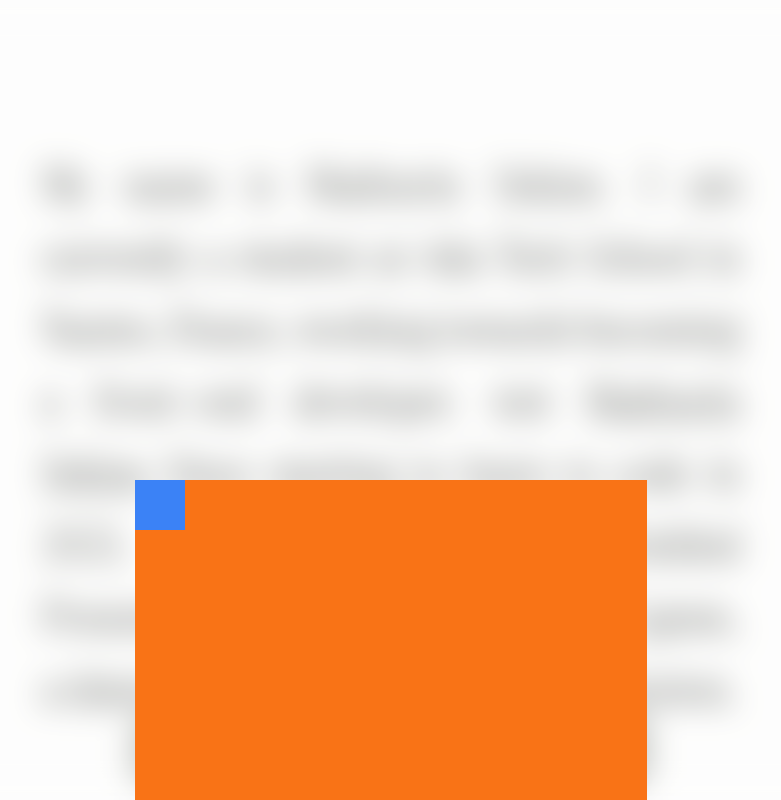
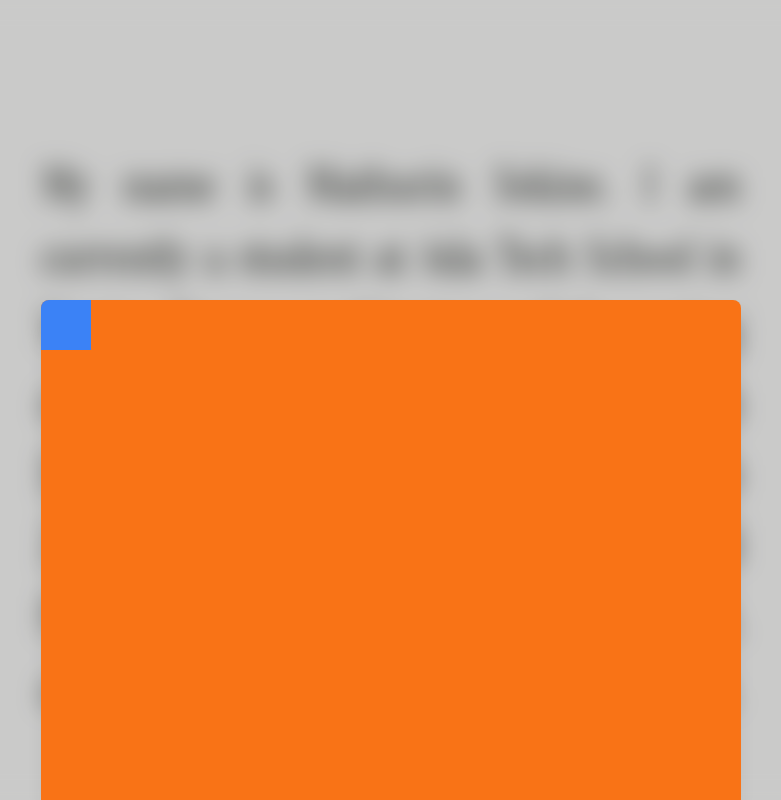
Before and after one commit to lemathurin/portfolio, a Next.js app: page /en in a window 1280 px wide. Both pictures are taken after a click on the element "test". Shown: the part 459-1259 px from the top of the page, without its empty margins (249-1030 px from the left). Built offline with nearby package versions, Linux system fonts and the light colour scheme.

Commit message:
language change button works

```diff
--- a/src/app/[locale]/components/HireWindow.jsx
+++ b/src/app/[locale]/components/HireWindow.jsx
@@ -1,16 +1,15 @@
 export default function HireWindow({ onClose }) {
-  const handleOrangeDivClick = (event) => {
-    // Prevent event propagation to parent div
+  const handleWindowClick = (event) => {
     event.stopPropagation();
   };
   return (
     <div
-      className="w-screen h-screen fixed z-50 backdrop-blur-lg bg-white/30 flex justify-center items-end"
+      className="w-screen h-screen flex justify-center items-end"
       onClick={onClose}
     >
       <div
-        className="w-[40%] h-[40%] bg-orange-500"
-        onClick={handleOrangeDivClick}
+        className="w-full h-[97%] md:w-[700px] md:h-[500px] rounded-tl-lg rounded-tr-lg bg-orange-500 shadow-xl overflow-hidden"
+        onClick={handleWindowClick}
       >
         <div className="w-[50px] h-[50px] bg-blue-500" onClick={onClose}></div>
       </div>
--- a/src/app/[locale]/components/HomePage.jsx
+++ b/src/app/[locale]/components/HomePage.jsx
@@ -9,7 +9,7 @@ import HireWindow from "./HireWindow";
 
 export default function Home(props) {
   const [mousePosition, setMousePosition] = useState({ x: 0, y: 0 });
-  console.log(mousePosition);
+  // console.log(mousePosition);
 
   const [cursorVariant, setCursorVariant] = useState("default");
 
@@ -108,7 +108,34 @@ export default function Home(props) {
         animate={cursorVariant}
       ></motion.div>
       <AnimatePresence>
-        {isOpened === "hireWindow" && <HireWindow onClose={toggleHireWindow} />}
+        {isOpened === "hireWindow" && (
+          <motion.div
+            className="w-screen h-screen fixed z-50 backdrop-blur-md bg-black/20"
+            initial={{ opacity: 0 }}
+            animate={{ opacity: 1 }}
+            exit={{ opacity: 0 }}
+            transition={{
+              type: "spring",
+              stiffness: 700,
+              damping: 30,
+              duration: 0.5,
+            }}
+          >
+            <motion.div
+              initial={{ opacity: 0, y: 80 }}
+              animate={{ opacity: 1, y: 0 }}
+              exit={{ opacity: 0, y: 80 }}
+              transition={{
+                type: "spring",
+                stiffness: 700,
+                damping: 30,
+                duration: 0.5,
+              }}
+            >
+              <HireWindow onClose={toggleHireWindow} />
+            </motion.div>
+          </motion.div>
+        )}
       </AnimatePresence>
 
       {/* <Cursor /> */}
--- a/src/app/[locale]/components/Navbar.js
+++ b/src/app/[locale]/components/Navbar.js
@@ -6,10 +6,20 @@ import Image from "next/image";
 import { useState, useRef, useEffect } from "react";
 import { motion, AnimatePresence } from "framer-motion";
 import { Link } from "../../../navigation";
-// import { useLocale } from "next-intl";
+import { useLocale } from "next-intl";
+import { usePathname } from "next/navigation";
 
 export default function NavBar(props) {
-  // const currentLocale = useLocale();
+  const locale = useLocale();
+  console.log("Active Locale:", locale);
+
+  const currentPath = usePathname();
+  console.log("Active Path:", currentPath);
+
+  const inactiveLocale = locale === "en" ? "fr" : "en";
+
+  const newPath = currentPath.replace(`/${locale}`, `/${inactiveLocale}`);
+  console.log("New Path:", newPath);
 
   const [activeDropdown, setActiveDropdown] = useState(null);
   // const [activeDropdown, setActiveDropdown] = useState("notes");
@@ -207,13 +217,13 @@ export default function NavBar(props) {
         </AnimatePresence>
       </div>
       <ol className="menu-button-container flex px-[0.3125rem] md:px-[0.625rem] items-center gap-[0.3125rem] md:gap-[0.625rem] rounded-[0.625rem] md:rounded-[1.25rem]">
-        <Link href="/">
+        <a href={newPath}>
           <li className="menu-button flex py-[0.46875rem] px-[0.3125rem] md:px-[0.625rem] items-start rounded-[0.3125rem] md:rounded-[0.625rem] w-max">
             <span className="menu-text font-inter text-[1rem] md:text-[1.3rem]">
               {props.language}
             </span>
           </li>
-        </Link>
+        </a>
         <div
           className="menu-button-accessibility cursor-default py-[0.3125rem] md:py-[0.625rem]"
           onMouseEnter={() => handleMouseEnter("projects")}
```
